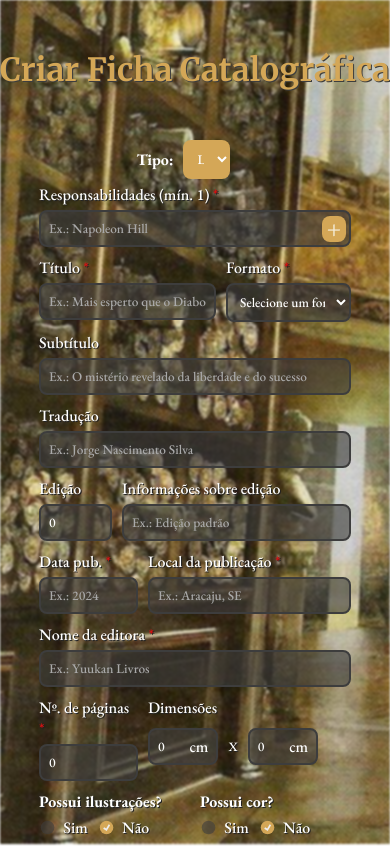
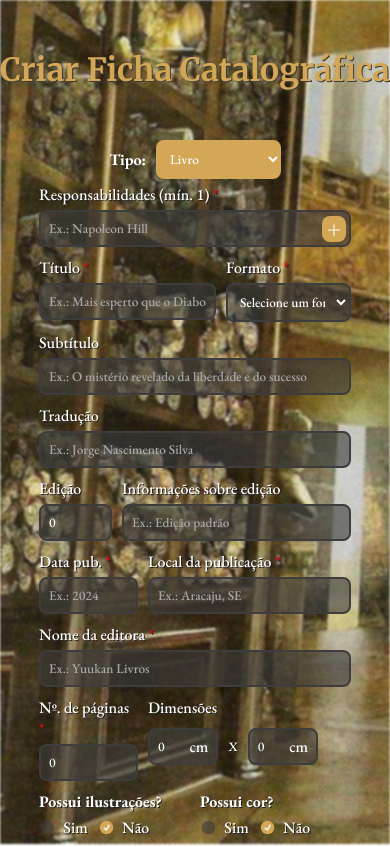
Before and after one commit to BrunoR02/projeto-ficha-catalografica, a Next.js app: page / in a window 390 px wide. Shown: the top 847 px of the page. Built offline with nearby package versions, Linux system fonts and the light colour scheme.

Commit message:
(style) Fix responsive on tipoFicha select field

```diff
--- a/src/component/FichaComp.module.scss
+++ b/src/component/FichaComp.module.scss
@@ -24,8 +24,21 @@
     width: 30%;
     display: flex;
     align-items: center;
+    justify-content: center;
     gap: 10px;
     margin: 0 auto;
+
+    @media (max-width: variables.$breakpoint-md) {
+      width: 40%;
+    }
+
+    @media (max-width: variables.$breakpoint-sm) {
+      width: 60%;
+    }
+
+    @media (max-width: variables.$breakpoint-xs) {
+      width: 80%;
+    }
   }
 
   &-label {
```
